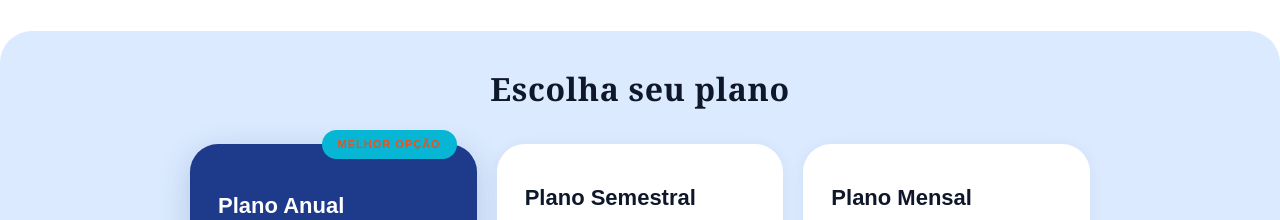
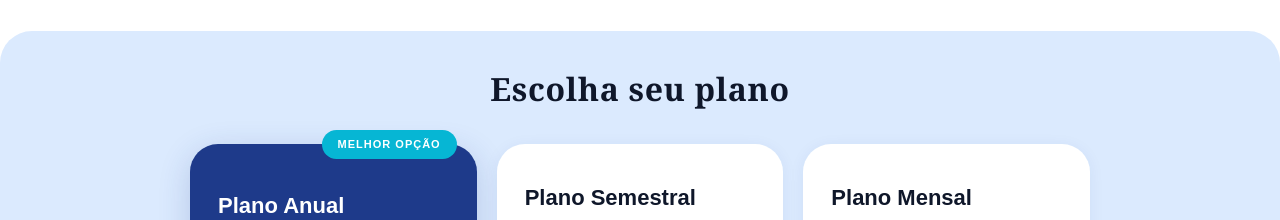
Before and after one commit to rodrigorico312/diagnostico-de-risco, a React (Vite) app: page / in a window 1280 px wide. Shown: the part 2100-2320 px from the top of the page. Built offline with nearby package versions, Linux system fonts and the light colour scheme.

Commit message:
feat: Update plan badge text color
Changes the text color of the plan badge from a contrasting orange to white to improve readability against the turquoise background.

```diff
--- a/src/index.css
+++ b/src/index.css
@@ -157,7 +157,7 @@ section { padding: 0; }
 .plan--pop .plan-old { color: rgba(248, 250, 252, 0.35); }
 .plan--pop .plan-btn { background: #E8521F; color: #FFFFFF; border-color: transparent; }
 .plan--pop .plan-btn:hover { background: #D14A1A; }
-.plan-badge { position: absolute; top: -14px; right: 20px; font-family: Arial, Inter, sans-serif; font-size: 11px; font-weight: 600; letter-spacing: 1px; text-transform: uppercase; background: var(--turquesa); color: #E8521F; padding: 6px 16px; border-radius: 20px; }
+.plan-badge { position: absolute; top: -14px; right: 20px; font-family: Arial, Inter, sans-serif; font-size: 11px; font-weight: 600; letter-spacing: 1px; text-transform: uppercase; background: var(--turquesa); color: #FFFFFF; padding: 6px 16px; border-radius: 20px; }
 .plan-name { font-family: Montserrat, sans-serif; font-size: 22px; font-weight: 700; color: var(--azul-noite); margin-bottom: 4px; }
 .plan-sub { font-family: Arial, Inter, sans-serif; font-size: 13px; color: rgba(15, 23, 42, 0.45); margin-bottom: 20px; }
 .plan-pricing { display: flex; align-items: baseline; gap: 8px; flex-wrap: wrap; margin-bottom: 6px; }
```
